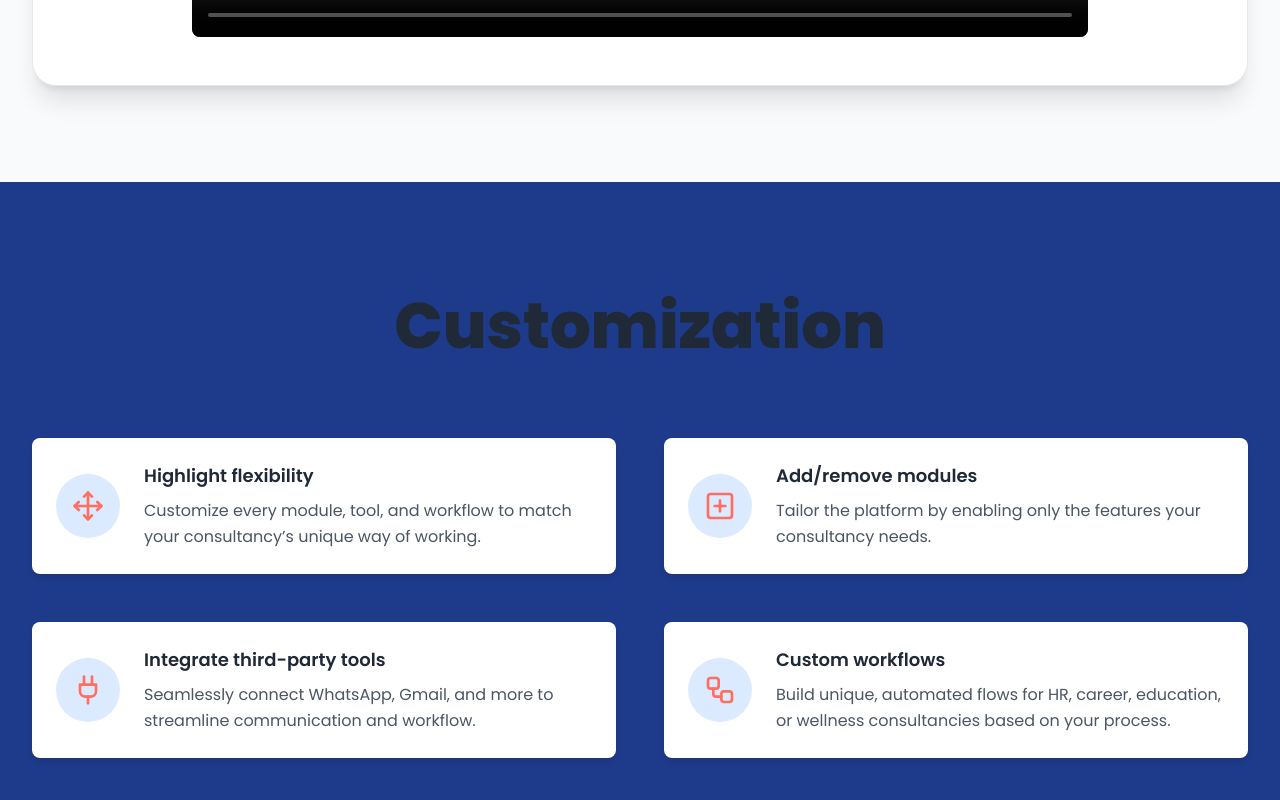
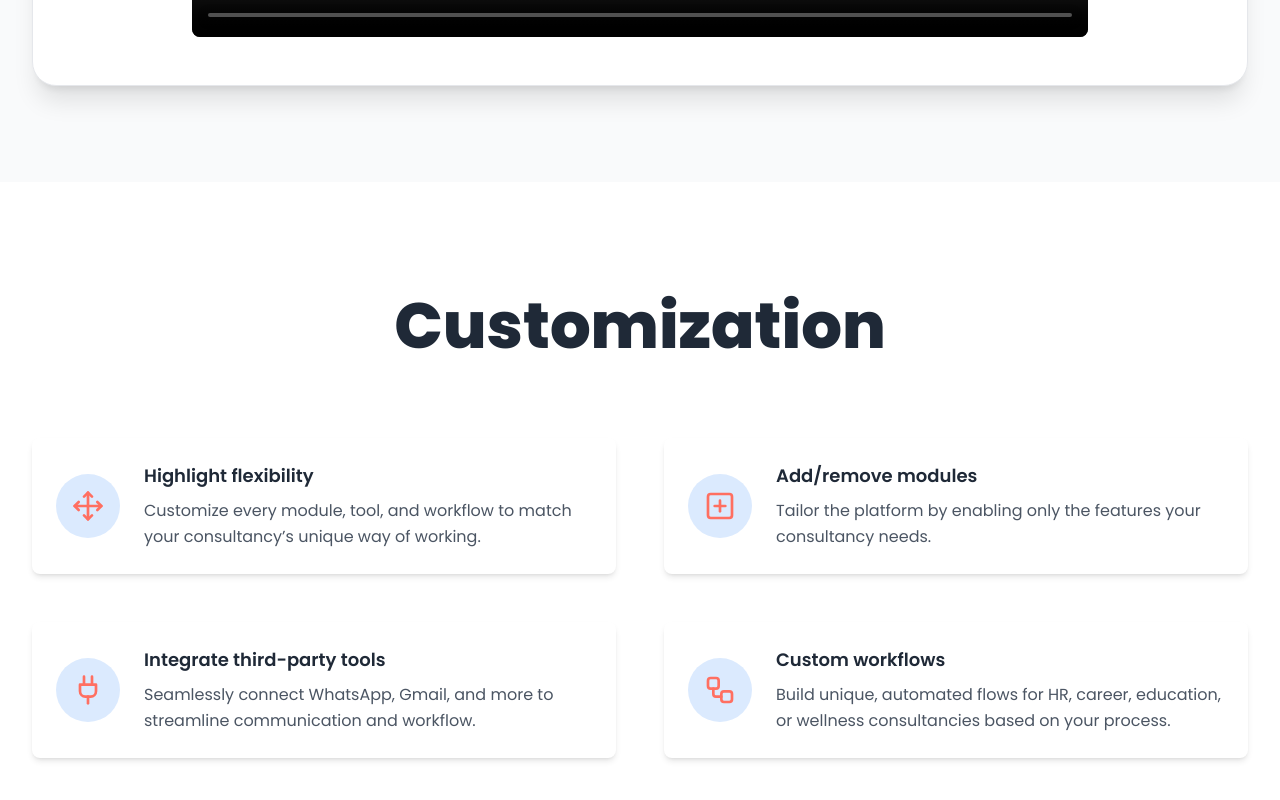
Before and after one commit to MUKUL-RAJPUT2004/Revlient-erp, a React (Vite) app: page / in a window 1280 px wide. Shown: the part 5701-6501 px from the top of the page. Built offline with nearby package versions, Linux system fonts and the light colour scheme; grey boxes are pictures that could not be loaded; the HTML template or start-up script is replaced by a standard one.

Commit message:
make the background of customisation section as white in light mode

```diff
--- a/src/components/Customization.jsx
+++ b/src/components/Customization.jsx
@@ -31,7 +31,7 @@ const Customization = () => {
 
 
 return (
-    <section id="customization" className=" py-16 lg:py-24 bg-blue-900 dark:bg-dark-900 duration-300" >
+    <section id="customization" className=" py-16 lg:py-24 bg-white dark:bg-dark-900 duration-300" >
         <div className="max-w-7xl mx-auto px-4 sm:px-6 lg:px-8">
             <div className="text-center mb-16 animate-fade-in">
                 <h2 className="text-[clamp(1.5rem,4vw,2rem)] sm:text-[clamp(2rem,5vw,3rem)] md:text-[clamp(2rem,6vw,4rem)] font-extrabold text-gray-800 dark:text-gray-200 mb-4">
```
